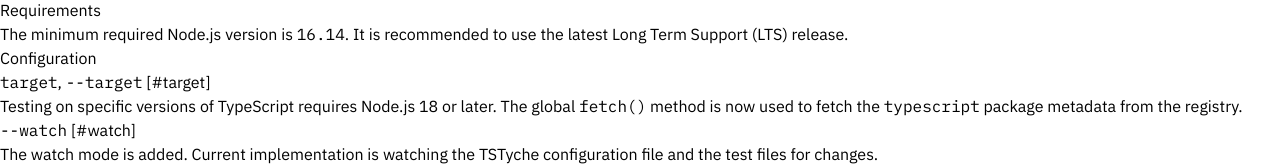
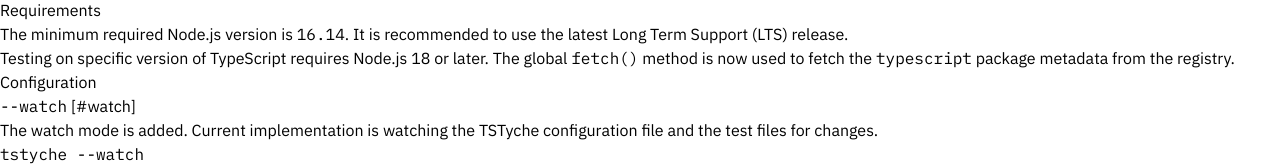
Before and after one commit to tstyche/tstyche.org, a Next.js app: page /releases/tstyche-2 in a window 1280 px wide. Shown: the part 328-494 px from the top of the page. Built offline with nearby package versions, Linux system fonts and the light colour scheme.

Commit message:
move `target` requirements

```diff
--- a/pages/releases/tstyche-2.mdx
+++ b/pages/releases/tstyche-2.mdx
@@ -49,11 +49,9 @@
 
 The minimum required Node.js version is `16.14`. It is recommended to use the latest Long Term Support (LTS) release.
 
+Testing on specific version of TypeScript requires Node.js 18 or later. The global [`fetch()`](https://developer.mozilla.org/en-US/docs/Web/API/fetch) method is now used to fetch the `typescript` package metadata from the registry.
+
 ### Configuration
-
-#### `target`, `--target` [#target]
-
-Testing on specific versions of TypeScript requires Node.js 18 or later. The global [`fetch()`](https://developer.mozilla.org/en-US/docs/Web/API/fetch) method is now used to fetch the `typescript` package metadata from the registry.
 
 #### `--watch` [#watch]
 
```
